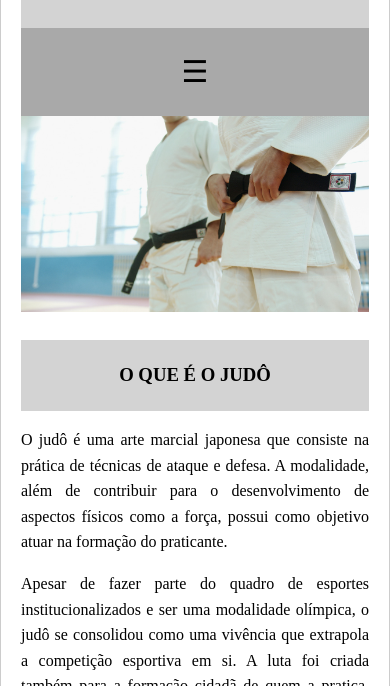
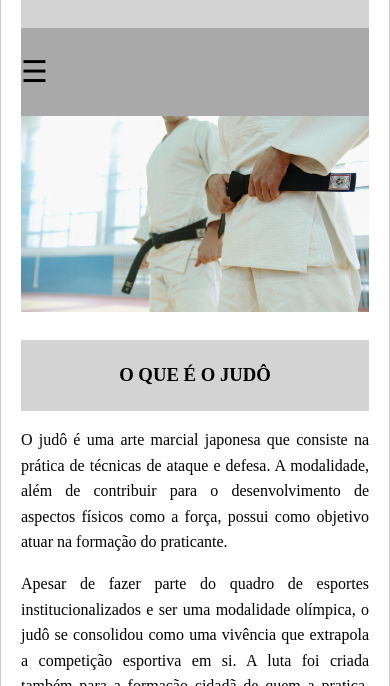
Before and after one commit to gitcaetano/dojo-caminho-suave, a plain HTML site: page index.html in a window 390 px wide. Shown: the part 158-844 px from the top of the page. Drawn offline with Linux system fonts and the light colour scheme; a web font is replaced by a local one.

Commit message:
Quarta Atualização (06/08/24)

```diff
--- a/_css/estilo.css
+++ b/_css/estilo.css
@@ -36,6 +36,13 @@ body {
     font-family: "Bona Nova SC", serif;
     background-color: #a9a9a9;
     padding: 10px 0;
+}
+
+#menuToggle {
+    display: none;
+    font-size: 30px;
+    cursor: pointer;
+    margin: 10px 0;
 }
 
 #menu ul {
@@ -106,18 +113,8 @@ body {
 }
 
 @media (max-width: 768px) {
-    #menu {
-        text-align: left;
-        position: relative;
-    }
-
-    #menu::before {
-        content: '☰';
-        font-size: 30px;
+    #menuToggle {
         display: block;
-        text-align: center;
-        cursor: pointer;
-        margin: 10px 0;
     }
 
     #menu ul {
--- a/index.html
+++ b/index.html
@@ -14,7 +14,7 @@
             </hgroup>
         </header>
         <nav id="menu">
-            <div id="menuToggle"></div>
+            <div id="menuToggle">☰</div>
             <ul>
                 <li><a href="index.html">HOME</a></li>
                 <li><a href="sobre.html">SOBRE NÓS</a></li>
```
Also changed, not shown: classes.html (+1 -1 lines), galeria.html (+1 -1 lines), sobre.html (+1 -1 lines).
